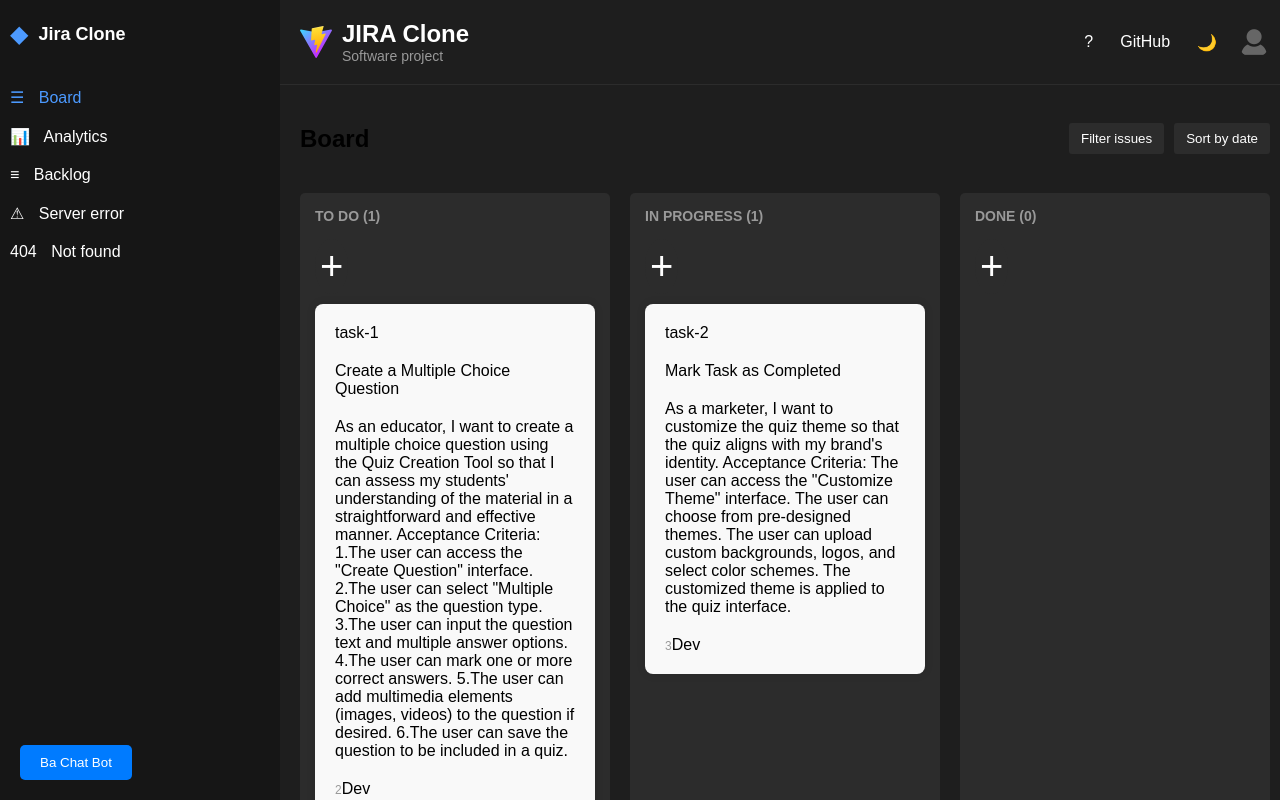
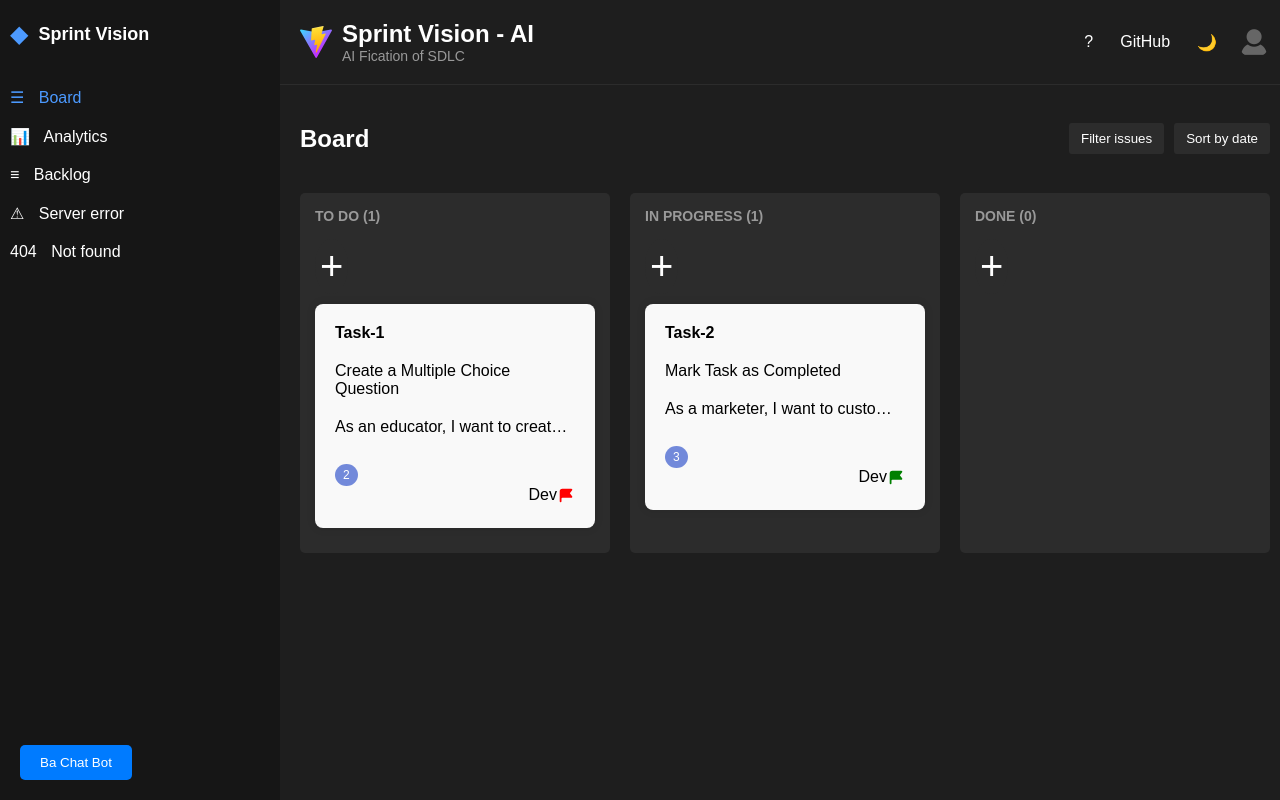
Before and after one commit to akhil27styles/Sprint-vision-AI, a React (Vite) app: page / in a window 1280 px wide. Built offline with nearby package versions, Linux system fonts and the light colour scheme.

Commit message:
added functional testing and updating UI

```diff
--- a/src/Chat.tsx
+++ b/src/Chat.tsx
@@ -11,7 +11,7 @@
 export async function ask(title:any,desc:any,storyPoints:any)
   {
   const prompt = ChatPromptTemplate.fromTemplate(
-    "You are a blog writer who continue the blog, of the topic user is writing about {phrase} and the words limit is 500 and atleast .\n{format_instructions}\n{phrase}"
+    "You are an experienced developer who writes code, help the user with your SDLC development knowledge regarding {phrase} and the words limit is 1000 and atleast .\n{format_instructions}\n{phrase}"
   );
   const storySchema = z.object({
 
@@ -33,6 +33,12 @@
       }),
       length:z.number().describe('length of the subtasks object')
     }).describe("Breakdown of subtasks"),
+    unitTest: z.object({
+      scenarios: z.string().describe("scenarios based on description"),
+    }),
+    functionalTesting:z.object({
+      scenarios:z.string().describe('Functional testing scenerio'),
+    })
   });
 
   // Create the output parser
@@ -40,9 +46,9 @@
 
   const chain=prompt.pipe(model).pipe(outputParser);
   const res= await chain.invoke({
-    phrase:` Please break down the following story into subtasks: Title: ${title}, Description: ${desc}, Story Points: ${storyPoints}`,
+    phrase:` Please break down the following story into subtasks: Title: ${title}, Description: ${desc},  Story Points: ${storyPoints}, also give unitTest scenarios, functionalTesting scenarios based on ${desc} always use numbers to differentiate between test scenarios.`,
     format_instructions:outputParser.getFormatInstructions(),
   });
+  console.log(res);
   return res
-  console.log(res);
 }
--- /dev/null
+++ b/src/PriorityIcon.tsx
@@ -0,0 +1,25 @@
+export const PriorityIcon = (priority: string) => {
+    const flagSVG = (
+      <svg stroke="currentColor" fill="currentColor" strokeWidth="0" viewBox="0 0 20 20" aria-hidden="true" height="18" width="18" xmlns="http://www.w3.org/2000/svg">
+        <path fillRule="evenodd" d="M3 6a3 3 0 013-3h10a1 1 0 01.8 1.6L14.25 8l2.55 3.4A1 1 0 0116 13H6a1 1 0 00-1 1v3a1 1 0 11-2 0V6z" clipRule="evenodd"></path>
+      </svg>
+    );
+
+    const colorClass = (priority: string) => {
+      switch (priority) {
+        case 'blocker':
+        case 'critical':
+          return 'high';
+        case 'high':
+          return 'high';
+        case 'medium':
+          return 'medium';
+        case 'low':
+          return 'low';
+        default:
+          return '';
+      }
+    };
+
+    return <span className={`priority-flag ${colorClass(priority)}`}>{flagSVG}</span>;
+  };
--- a/src/components/Board.css
+++ b/src/components/Board.css
@@ -75,16 +75,59 @@
     margin-bottom: 10px;
     user-select: none;
     cursor: pointer;
+    min-height: 150px;
+
 }
 
+.card-desc{
+    overflow: hidden;
+    white-space: nowrap;
+    text-overflow: ellipsis;
+}
 .card p {
     margin: 0 0 5px 0;
 }
 
 .card-id {
-    font-size: 12px;
-    color: #999;
+   background-color: #7289da;
+  border-radius: 50%;
+  padding: 4px 8px;
+  color: #ffffff;
+  display: inline-block;
+  margin-top: 8px;
+  font-size: 12px;
 }
+.fw-600{
+    font-weight: 600;
+}
+
+.priority-icon {
+    font-size: 16px;
+  }
+
+  .priority-icon.blocker {
+    color: red;
+  }
+
+  .priority-icon.critical {
+    color: darkred;
+  }
+
+  .priority-icon.high {
+    color: orange;
+  }
+
+  .priority-icon.medium {
+    color: green;
+  }
+
+  .priority-icon.low {
+    color: blue;
+  }
+
+  .priority-icon.trivial {
+    color: purple;
+  }
 
 .no-issues {
     color: #666;
@@ -147,3 +190,27 @@
 .ReactModal__Content .cancel{
     cursor: pointer;
 }
+
+
+
+.d-flex {
+    display: flex;
+  }
+.flex-space-between {
+    justify-content: space-between;
+  }
+  .flex-end {
+    justify-content: flex-end;
+  }
+
+.priority-flag.high {
+    color: red;
+  }
+
+  .priority-flag.medium {
+    color: yellow;
+  }
+
+  .priority-flag.low {
+    color: green;
+  }
--- a/src/components/Board.jsx
+++ b/src/components/Board.jsx
@@ -5,10 +5,10 @@
 import { ask } from '../Chat'
 import { v4 as uuidv4 } from 'uuid';
 import { XMarkIcon } from '@heroicons/react/16/solid';
-
+import {PriorityIcon} from '../PriorityIcon'
 const initialData = {
   tasks: {
-    'task-1': { id: 'task-1', storyId:'RDP-234',title: 'Create a Multiple Choice Question', description:
+    'Task-1': { id: 'Task-1', storyId:'RDP-234',title: 'Create a Multiple Choice Question', description:
 `As an educator, I want to create a multiple choice question using the Quiz Creation Tool so that I can assess my students' understanding of the material in a straightforward and effective manner.
 Acceptance Criteria:
 1.The user can access the "Create Question" interface.
@@ -17,26 +17,26 @@
 4.The user can mark one or more correct answers.
 5.The user can add multimedia elements (images, videos) to the question if desired.
 6.The user can save the question to be included in a quiz.`
-, storyPoints: '2', storyType: 'Dev' },
-    'task-2': { id: 'task-2', storyId:'RDP-234',title: 'Mark Task as Completed', description: `
+, storyPoints: '2', storyType: 'Dev' ,priority:'high'},
+    'Task-2': { id: 'Task-2', storyId:'RDP-234',title: 'Mark Task as Completed', description: `
       As a marketer, I want to customize the quiz theme so that the quiz aligns with my brand's identity.
 Acceptance Criteria:
 The user can access the "Customize Theme" interface.
 The user can choose from pre-designed themes.
 The user can upload custom backgrounds, logos, and select color schemes.
 The customized theme is applied to the quiz interface.
-      `, storyPoints: '3', storyType: 'Dev' },
+      `, storyPoints: '3', storyType: 'Dev', priority:'low' },
   },
   columns: {
     'column-1': {
       id: 'column-1',
       title: 'TO DO',
-      taskIds: ['task-1'],
+      taskIds: ['Task-1'],
     },
     'column-2': {
       id: 'column-2',
       title: 'IN PROGRESS',
-      taskIds: ['task-2'],
+      taskIds: ['Task-2'],
     },
     'column-3': {
       id: 'column-3',
@@ -52,7 +52,7 @@
   const [isPopupOpen, setIsPopupOpen] = useState(false);
   const [activeColumn, setActiveColumn] = useState('column-1');
   const [selectedTask, setSelectedTask] = useState(null);
-  const [storyType, setStoryType] = useState('dev'); // Added state for story type
+  const [storyType, setStoryType] = useState('Dev'); // Added state for story type
 
   const onDragEnd = (result) => {
     const { destination, source, draggableId } = result;
@@ -131,7 +131,6 @@
   };
 
   const handleCreateTask = async(taskData) => {
-    console.log(taskData)
     const newTaskId = taskData.id;
     const newTask = {
       id: taskData.id,
@@ -139,7 +138,7 @@
       description: taskData.description,
       storyPoints: taskData.storyPoints.toString(),
       storyType: taskData.storyType,
-      // ...(taskData.parentId)&& {parentId:taskData.parentId}
+      ...(taskData.parentId)&& {parentId:taskData.parentId}
     };
 
     // Check if activeColumn is defined
@@ -201,7 +200,7 @@
   return (
     <div className="board">
       <div className="board-header">
-        <h2>Board</h2>
+        <h2 style={{color:'white'}}>Board</h2>
         <div className="board-actions">
           <div className="user-avatars">
             {/* Add user avatars here */}
@@ -275,11 +274,14 @@
           onClick={() => onTaskClick(task)}
         >
           {task.parentId && <p>Subtask of {task.parentId}</p>}
-          <p>{task.id}</p>
+          <p className='fw-600'>{task.id}</p>
           <p>{task.title}</p>
-          <p>{task.description}</p>
+          <p className='card-desc'>{task.description}</p>
           {task.storyPoints && <span className="card-id">{task.storyPoints}</span>}
+          <div className='d-flex flex-end'>
           <span className="card-story-type">{task.storyType}</span>
+           {PriorityIcon(task.priority)}
+        </div>
         </div>
       )}
     </Draggable>
@@ -305,13 +307,14 @@
     try {
       const res = await ask(title, description, storyPoints);
       const { development, unitTestscase, qa } = res.subtasks;
-      let updatedUnitTestscase = { ...unitTestscase, description: res.unitTest.scenarios };
+      const updatedUnitTestscase = { ...unitTestscase, description: res.unitTest.scenarios};
+      const updatedQaScenerios={...qa,description:res.functionalTesting.scenarios}
 
       // Create an array of subtasks
       const subtasks = [
-        { ...development, parentId: selectedTask.id, storyType: 'development' },
-        { ...updatedUnitTestscase, parentId: selectedTask.id, storyType: 'unitTestscase' },
-        { ...qa, parentId: selectedTask.id, storyType: 'qa' }
+        { ...development, parentId: selectedTask.id, storyType: 'Dev' },
+        { ...updatedUnitTestscase, parentId: selectedTask.id, storyType: 'UnitTest'},
+        { ...updatedQaScenerios, parentId: selectedTask.id, storyType: 'Qa'}
       ];
 
       // Sequentially create tasks
@@ -340,12 +343,12 @@
       setTitle(selectedTask.title);
       setDescription(selectedTask.description);
       setStoryPoints(parseInt(selectedTask.storyPoints) || 0);
-      setStoryType(selectedTask.storyType || 'dev');
+      setStoryType(selectedTask.storyType || 'Dev');
     } else {
       setTitle('');
       setDescription('');
       setStoryPoints(0);
-      setStoryType('dev');
+      setStoryType('Dev');
     }
   }, [selectedTask, setStoryType]);
 
@@ -359,9 +362,9 @@
       <textarea value={description} onChange={(e) => setDescription(e.target.value)} placeholder="Description" rows={7} cols={50} />
       <input type="number" value={storyPoints} onChange={(e) => setStoryPoints(parseInt(e.target.value))} placeholder="Story Points" />
       <select value={storyType} onChange={(e) => setStoryType(e.target.value)} style={{marginBottom: "20px"}}>
-        <option value="dev">Dev</option>
-        <option value="qa">QA</option>
-        <option value="unit-test">Unit Test</option>
+        <option value="Dev">Dev</option>
+        <option value="Qa">QA</option>
+        <option value="UnitTest">Unit Test</option>
       </select>
       <div style={{display: "flex", alignItems: "center", justifyContent :"space-between"}}>
       <button onClick={handleSubmit}>{selectedTask ? 'Update' : 'Create'}</button>
--- a/src/components/Header.jsx
+++ b/src/components/Header.jsx
@@ -9,8 +9,8 @@
       <div className="project-info">
         <img src="/vite.svg" alt="Project Icon" className="project-icon" />
         <div>
-          <h1>JIRA Clone</h1>
-          <p>Software project</p>
+          <h1>Sprint Vision - AI</h1>
+          <p>AI Fication of SDLC</p>
         </div>
       </div>
       <div className="header-right">
--- a/src/components/Sidebar.jsx
+++ b/src/components/Sidebar.jsx
@@ -7,7 +7,7 @@
     <div className="sidebar">
       <div className="logo">
         <span className="logo-icon">◆</span>
-        <span className="logo-text">Jira Clone</span>
+        <span className="logo-text">Sprint Vision</span>
       </div>
       <nav>
         <ul>
```
